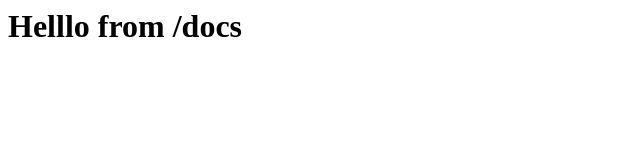
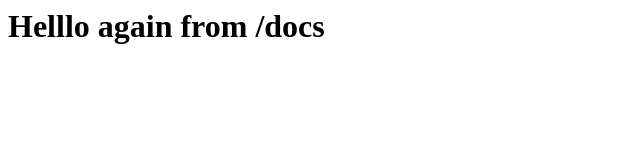
Before and after one commit to oferguez/Experiments, a plain HTML site: page docs/index.html in a window 1280 px wide. Shown: the whole page, without its empty margins (0-640 px from the left). Drawn offline with Linux system fonts and the light colour scheme.

Commit message:
Update index.html

```diff
--- a/docs/index.html
+++ b/docs/index.html
@@ -1 +1 @@
-<h1>Helllo from /docs</h1>
+<h1>Helllo again from /docs</h1>
```
